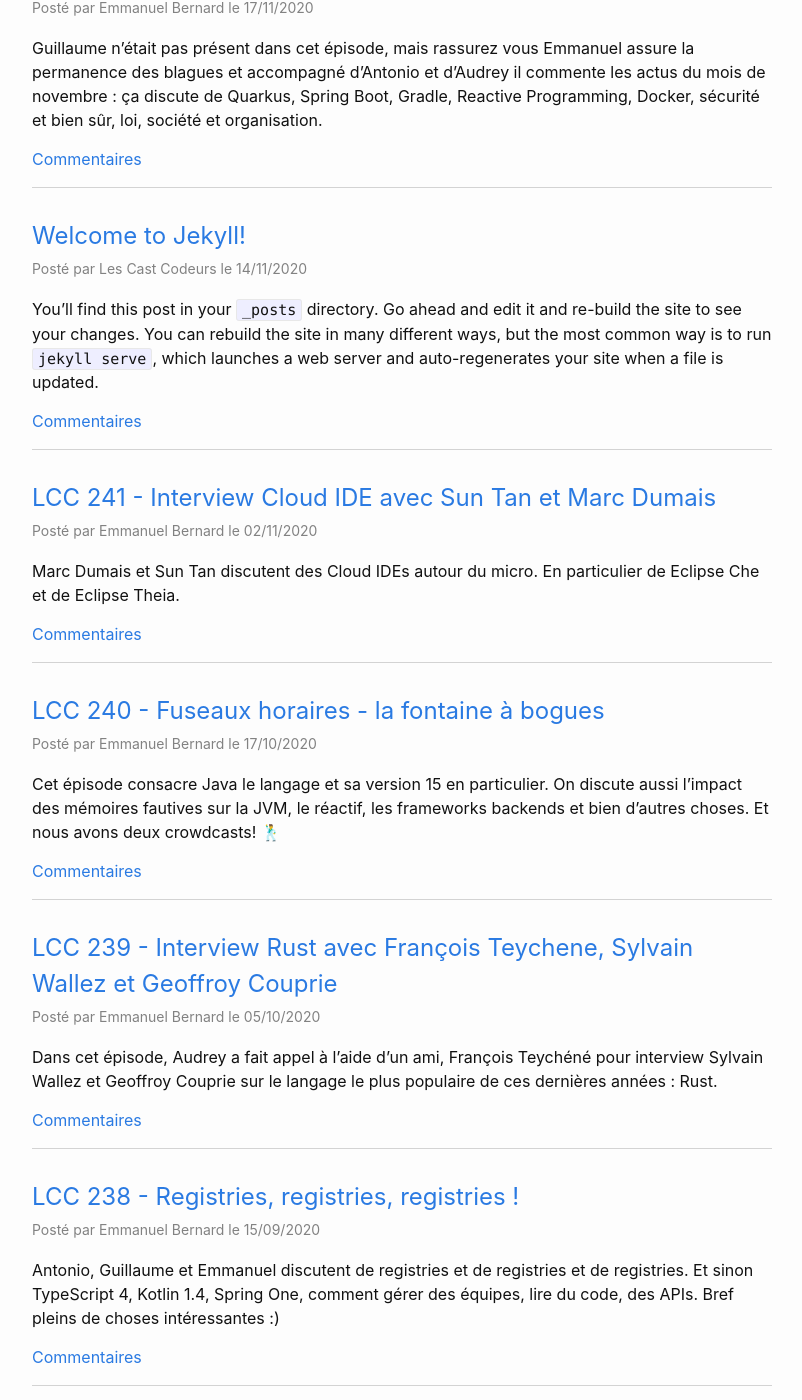
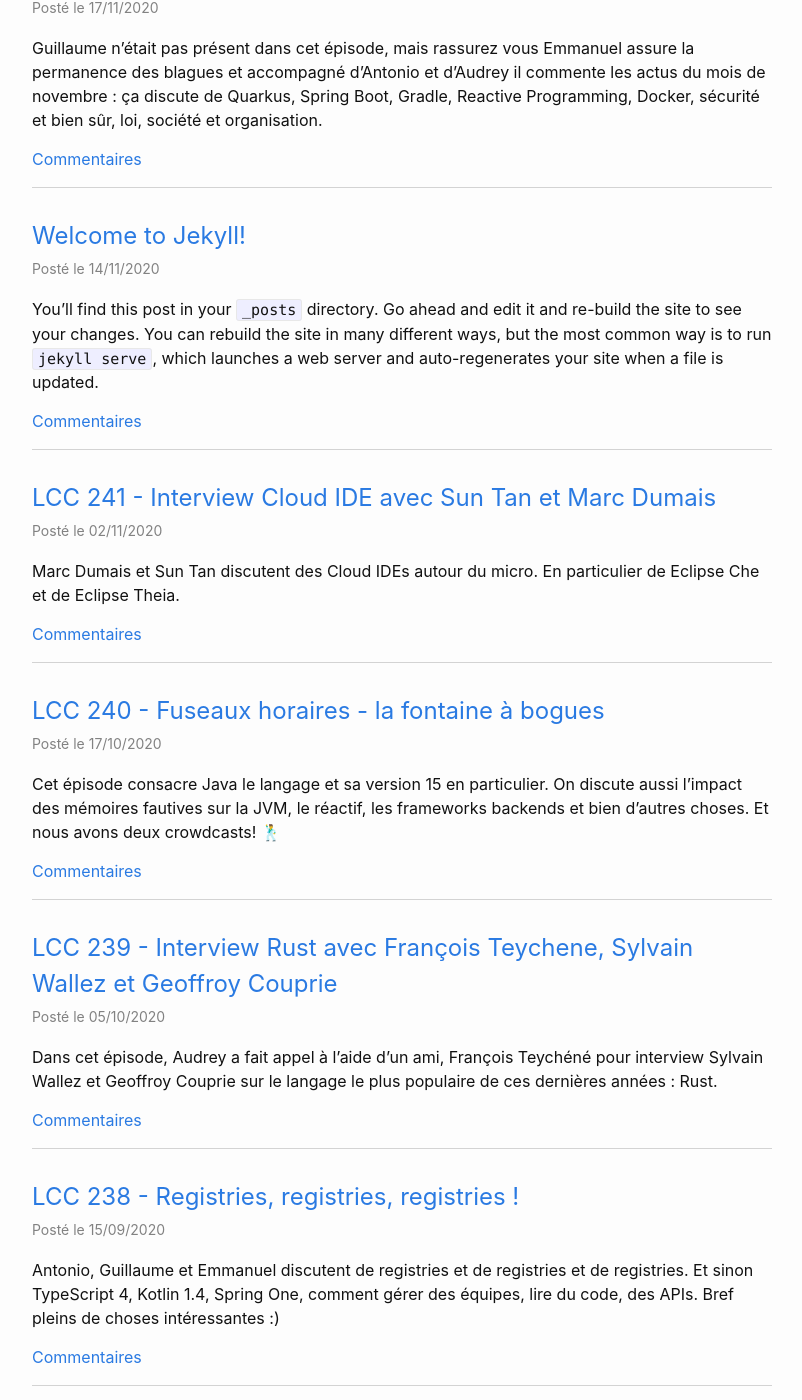
Before and after one commit to lescastcodeurs/lescastcodeurs.com, a Jekyll site: the page built from index.html, in a window 1280 px wide and 1400 px high, scrolled down 535 px. Shown: the whole window, without its empty margins (238-1040 px from the left). Built offline with Jekyll 4.4.1, drawn with Linux system fonts in a browser that asks for light colours; the list of posts is cut into pages by our own code; comment, search, counter and statistics services are not loaded; some of the changed text lies outside the part shown.

Commit message:
Suppression de l'auteur des post-metas des articles en page d'accueil
Cf. https://github.com/lescastcodeurs/lescastcodeurs.com/issues/35#issuecomment-727588740.

```diff
--- a/index.html
+++ b/index.html
@@ -49,7 +49,7 @@ title: Le podcast Java en Français
         <a class="post-link" href="{{ post.url | relative_url }}">
           {{ post.title | escape }}
         </a>
-        <span class="post-meta">Posté par {{ post.author | default: site.author.name }} le {{ post.date | date: date_format }}</span>
+        <span class="post-meta">Posté le {{ post.date | date: date_format }}</span>
       </h3>
 
       {%- if site.show_excerpts -%}
```
